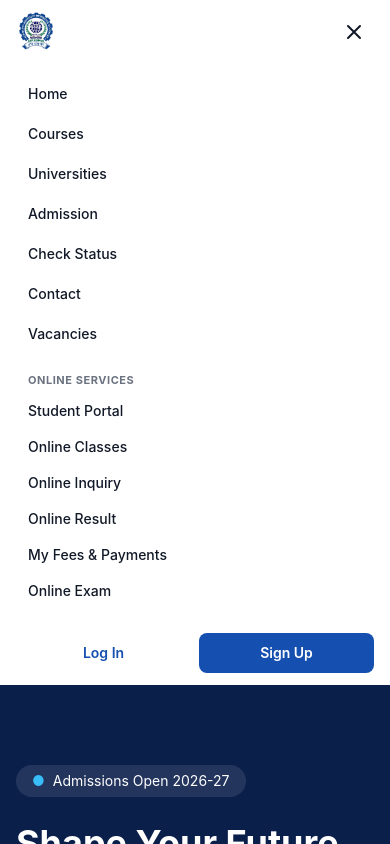
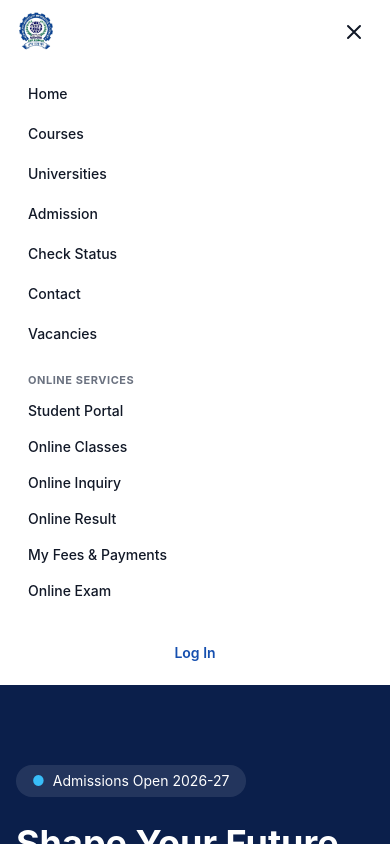
Before and after one commit to siddhantkrishna/aiit, a Next.js app: page / in a window 390 px wide. Both pictures are taken after a click on the button "Toggle menu". Shown: the top 844 px of the page. Built offline with nearby package versions, Linux system fonts and the light colour scheme.

Commit message:
Remove Sign Up buttons from desktop and mobile navbar

```diff
--- a/src/components/Navbar.tsx
+++ b/src/components/Navbar.tsx
@@ -71,12 +71,6 @@ export default function Navbar() {
               >
                 Log In
               </Link>
-              <Link
-                href="/admission"
-                className="rounded-lg bg-primary px-3.5 py-2 text-sm font-semibold text-white transition-colors hover:bg-primary-dark focus-visible:outline-2 focus-visible:outline-offset-2 focus-visible:outline-primary"
-              >
-                Sign Up
-              </Link>
             </div>
           </div>
 
@@ -128,20 +122,13 @@ export default function Navbar() {
               <p className="px-3 py-1 text-[11px] font-bold uppercase tracking-wider text-muted">Online Services</p>
               {onlineServiceLinks.map((link) => <Link key={link.href} href={link.href} className="block rounded-lg px-3 py-2 text-sm font-medium text-foreground hover:bg-blue-50 hover:text-primary" onClick={() => setOpen(false)}>{link.label}</Link>)}
             </div>
-            <div className="mt-3 grid grid-cols-2 gap-2 border-t border-border pt-3">
+            <div className="mt-3 border-t border-border pt-3">
               <Link
                 href="/student"
-                className="rounded-lg border border-primary px-3 py-2.5 text-center text-sm font-semibold text-primary"
+                className="block rounded-lg border border-primary px-3 py-2.5 text-center text-sm font-semibold text-primary"
                 onClick={() => setOpen(false)}
               >
                 Log In
-              </Link>
-              <Link
-                href="/admission"
-                className="rounded-lg bg-primary px-3 py-2.5 text-center text-sm font-semibold text-white"
-                onClick={() => setOpen(false)}
-              >
-                Sign Up
               </Link>
             </div>
           </div>
```
